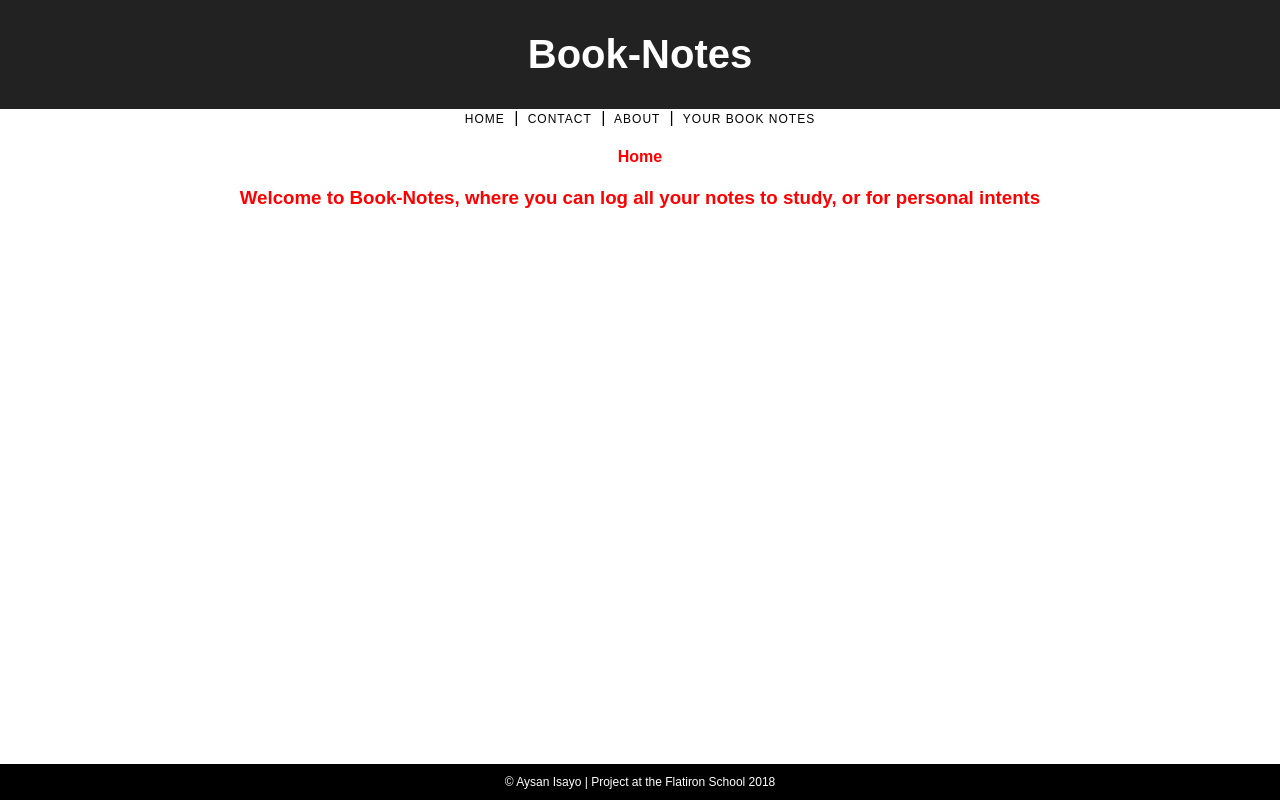
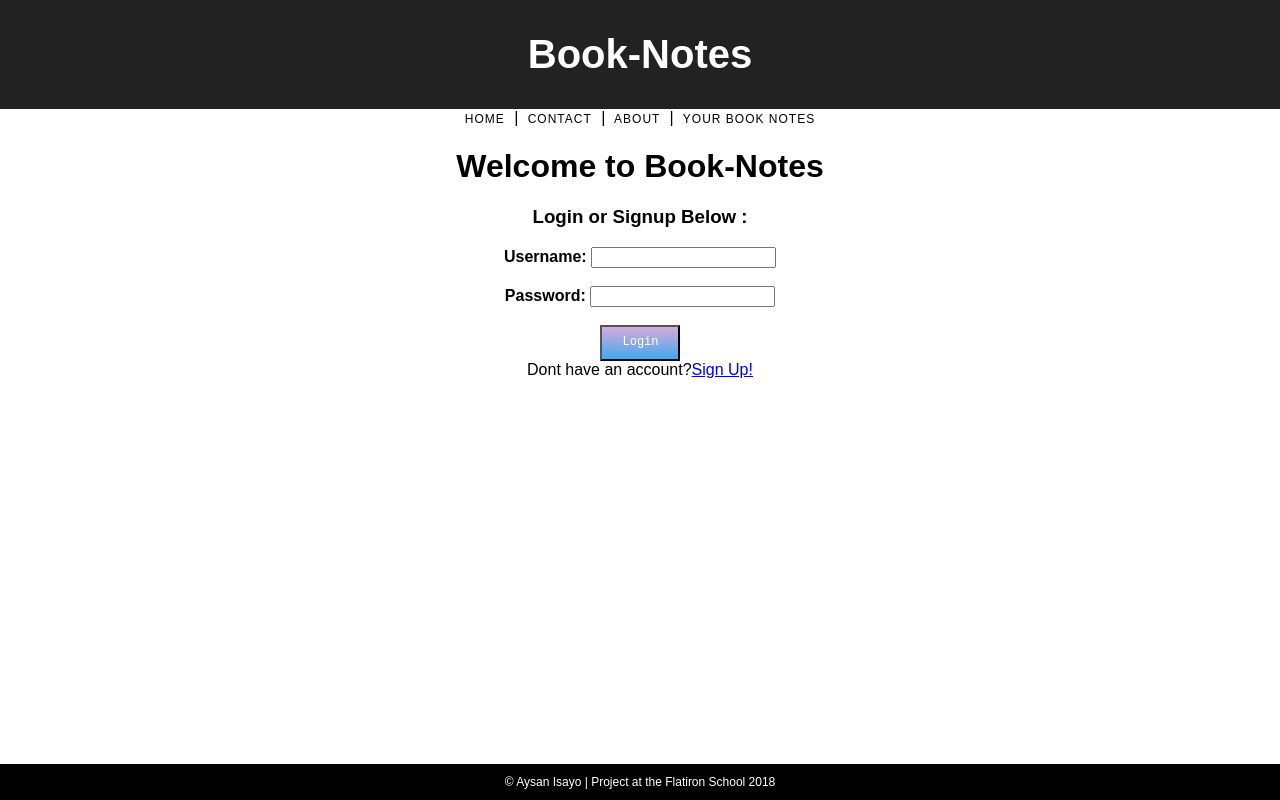
Before and after one commit to OlesyaMiller/react, a React (Create React App) app in the folder notes-client/: page /home in a window 1280 px wide. Built offline with nearby package versions, Linux system fonts and the light colour scheme; no server answers.

Commit message:
Added login component

```diff
--- a/notes-client/src/App.css
+++ b/notes-client/src/App.css
@@ -108,7 +108,7 @@
   /* Home */
 
   .home {
-    color: red
+    color: black
 
   }
 
@@ -126,3 +126,31 @@
     box-shadow: 0 1px 3px rgba(0,0,0,0.12), 0 1px 2px rgba(0,0,0,0.24);
     transition: all 0.3s cubic-bezier(.25,.8,.25,1);
   }
+
+
+.loginButton {
+  background: #d7abde;
+ background-image: -webkit-linear-gradient(top, #d7abde, #40a9eb);
+ background-image: -moz-linear-gradient(top, #d7abde, #40a9eb);
+ background-image: -ms-linear-gradient(top, #d7abde, #40a9eb);
+ background-image: -o-linear-gradient(top, #d7abde, #40a9eb);
+ background-image: linear-gradient(to bottom, #d7abde, #40a9eb);
+ -webkit-border-radius: 0;
+ -moz-border-radius: 0;
+ border-radius: 0px;
+ font-family: Courier New;
+ color: #ffffff;
+ font-size: 12px;
+ padding: 8px 19px 10px 20px;
+ text-decoration: none;
+}
+
+.loginButton:hover {
+  background: #3cb0fd;
+ background-image: -webkit-linear-gradient(top, #3cb0fd, #3498db);
+ background-image: -moz-linear-gradient(top, #3cb0fd, #3498db);
+ background-image: -ms-linear-gradient(top, #3cb0fd, #3498db);
+ background-image: -o-linear-gradient(top, #3cb0fd, #3498db);
+ background-image: linear-gradient(to bottom, #3cb0fd, #3498db);
+ text-decoration: none;
+}
--- a/notes-client/src/Reducers/bookReducer.js
+++ b/notes-client/src/Reducers/bookReducer.js
@@ -15,7 +15,9 @@ export default function BookReducer( state = [], action) {
         return state.filter(book => book.id !== action.book.id)
       case "INCREASE_LIKE":
         let bookL = state.filter(book => book.id === action.payload.id)[0]
+        console.log("bookL", bookL)
         let bookLike = Object.assign({}, bookL, { like: action.payload.like })
+        console.log("bookLike", bookLike)
         return state.map(book => book.id === action.payload.id ? bookLike : book)
       case "DECREASE_LIKE":
         let bookD = state.filter(book => book.id === action.payload.id)[0]
--- a/notes-client/src/components/Contact.js
+++ b/notes-client/src/components/Contact.js
@@ -1,11 +1,13 @@
 //this is just a presentational component. "dumb"
 
 import React from 'react';
+import ContactForm from './contactform'
 
 const Contact = () => {
   return(
     <div className="contact">
-      <p>Questions or comments? Please email --> 123@gmail.com</p>
+      <p>Questions or comments?</p>
+      < ContactForm />
     </div>
   )
 }
--- a/notes-client/src/components/Home.js
+++ b/notes-client/src/components/Home.js
@@ -1,12 +1,17 @@
 //this is just a presentational component. "dumb"
 import React from 'react';
+import { Link } from 'react-router-dom';
+
+import Login from './Login'
 
 const Home = () => {
   return(
     <div className="home">
       <div className="home">
-        <h4> Home </h4>
-        <h3> Welcome to Book-Notes, where you can log all your notes to study, or for personal intents</h3>
+        <h1> Welcome to Book-Notes </h1>
+        <h3> Login or Signup Below : </h3>
+        < Login />
+        Dont have an account?<Link to=''>Sign Up!</Link>
       </div>
     </div>
   )
--- /dev/null
+++ b/notes-client/src/components/Login.js
@@ -0,0 +1,36 @@
+import React, { Component } from 'react';
+
+
+
+class Login extends Component {
+
+  render(){
+    return(
+      <div>
+        <form>
+          <label htmlFor="username"><b>Username:</b> </label>
+            <input
+              type="text"
+              name="username"
+            />
+
+          < br />
+          < br />
+
+        <label htmlFor="password"><b>Password:</b> </label>
+        <input
+          type="text"
+          name="password"
+        />
+
+          < br />
+          < br />
+
+        <button className="loginButton"> Login </button>
+      </form>
+    </div>
+    )}
+
+}
+
+export default Login;
--- a/notes-client/src/components/books/Book.js
+++ b/notes-client/src/components/books/Book.js
@@ -6,6 +6,8 @@ import {deleteBook} from '../../Actions/BookAction';
 import {fetchNotes} from '../../Actions/notesAction';
 import {increaseLike} from '../../Actions/BookAction';
 import {decreaseLike} from '../../Actions/BookAction';
+
+
 import Like from './like'
 
 class Book extends Component {
--- a/notes-client/src/components/books/like.js
+++ b/notes-client/src/components/books/like.js
@@ -1,5 +1,4 @@
 import React from 'react';
-import { Link } from 'react-router-dom';
 
 
 const Like = (props) => {
@@ -7,8 +6,8 @@ const Like = (props) => {
     <div>
     {props.like}
     <br/>
-    <Link to="" onClick={props.handleOnLike}>Like</Link>
-    <Link to="" onClick={props.handleOnDislike}>Dislike</Link>
+    <button onClick={props.handleOnLike}>Like</button>
+    <button onClick={props.handleOnDislike}>Dislike</button>
     </div>
   )
 }
--- /dev/null
+++ b/notes-client/src/components/contactform.js
@@ -0,0 +1,44 @@
+import React, { Component } from 'react';
+
+class ContactForm extends Component {
+  constructor(props){
+    super(props);
+
+    this.state = {
+      email: "",
+      title: "",
+      content: "",
+    }
+  }
+
+  render(){
+    return(
+      <div>
+        <form>
+          <label htmlFor="email"><b>Email:</b> </label>
+          <input
+            type="text"
+            name="email"
+            // value={this.state.title}
+            // onChange={(event) => this.handleChange(event)}
+          />
+
+          <br />
+
+          <label htmlFor="title"><b>Title:</b> </label>
+          <input
+            type="textfield"
+            name="title"
+            // value={this.state.title}
+            // onChange={(event) => this.handleChange(event)}
+          />
+          <input type="submit" />
+        </form>
+      </div>
+
+    )}
+
+
+}
+
+export default ContactForm
```
